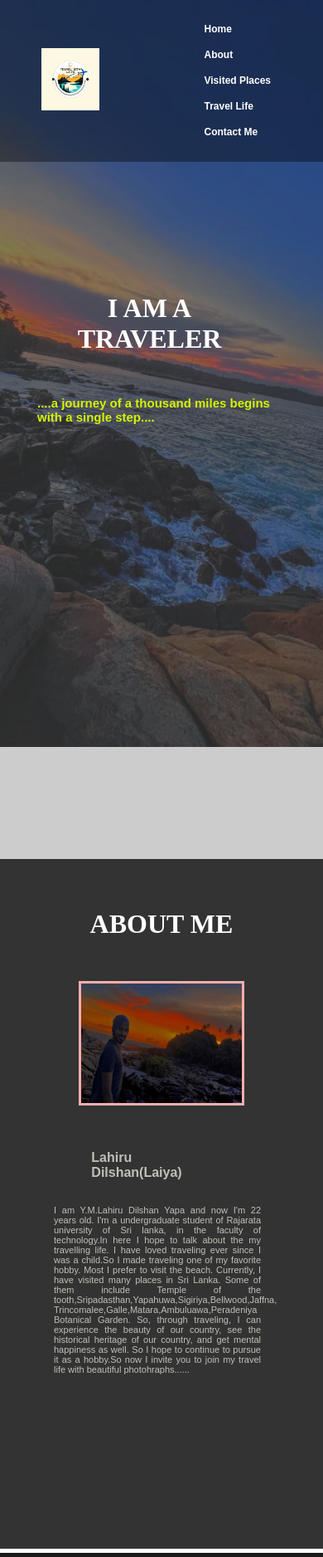
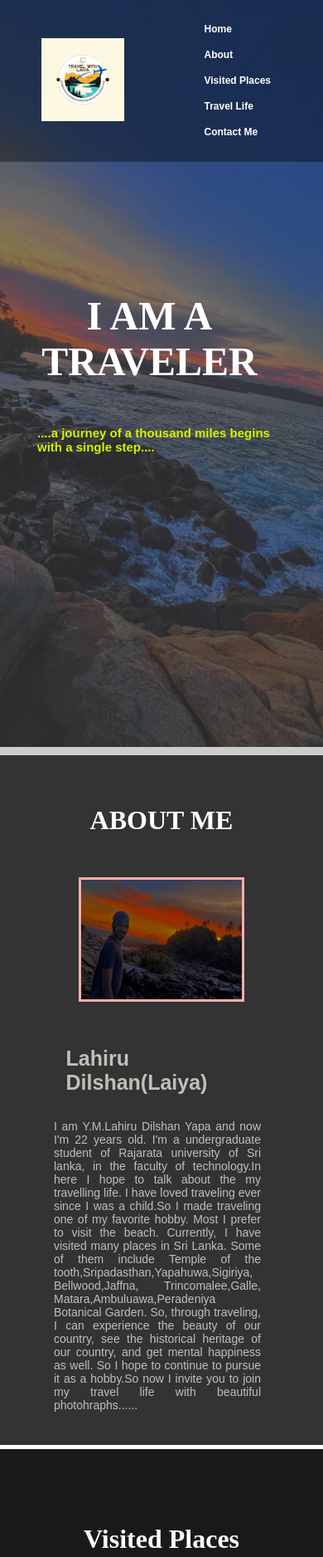
Before and after one commit to lahirudilshan2/lahirudilshan2.github.io, a plain HTML site: page index.html in a window 390 px wide. Shown: the top 1876 px of the page at 83% size. Drawn offline with Linux system fonts and the light colour scheme.

Commit message:
change media

```diff
--- a/style.css
+++ b/style.css
@@ -302,15 +302,18 @@ footer {
 
     }
     .navbar img{
-        width: 120px;
-        height: 75px;
+        width: 150px;
+        height: 100px;
     }
     .heading{
         font-size: 2rem;
     }
     .heading1{
-        font-size:2rem;
+        font-size:3rem;
         margin: 100px 0 50px 10px;
+    }
+    #home{
+        height: 715px;
     }
     #pic{
         padding:10px;
@@ -333,15 +336,16 @@ footer {
 
     }
     #intro h2{
-        font-size: 1rem;
+        font-size: 25px;
         padding: 0px 0 0 100px;
     }
     h1{
         font-size: 15px;
         margin: 0 0 0 45px;
     }
+
     p{
-        font-size: 11px;
+        font-size: 14px;
         margin: 10px 0 0 150px;
         width: 250px;
     }
@@ -371,6 +375,7 @@ footer {
         margin: 0 ;
     }
     footer p{
-        margin: 0;
+        margin: 0 70px;
+        font-size: 12px;
     }
 }
```
Also changed, not shown: index.html (+6 -3 lines).
